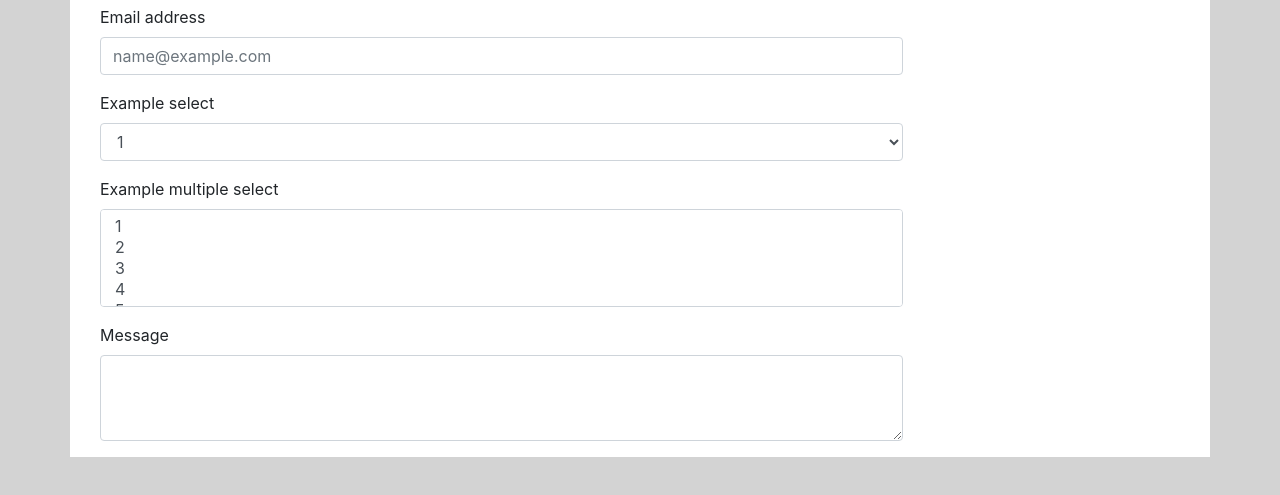
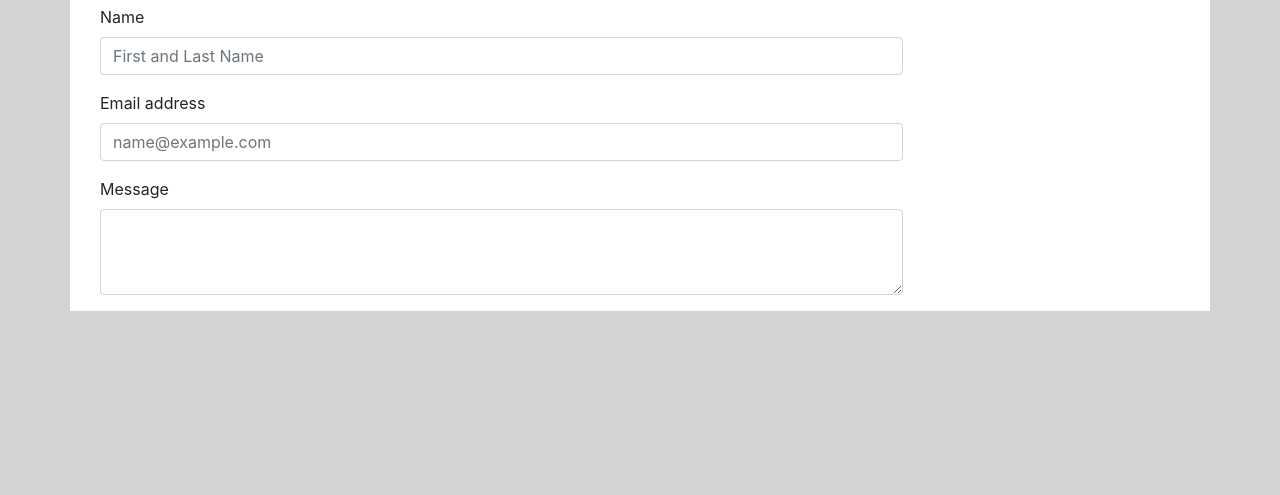
Before and after one commit to bridgetrshannon/Portfolio, a plain HTML site: page contact.html in a window 1280 px wide. Shown: the part 131-626 px from the top of the page. Drawn offline with nearby package versions, Linux system fonts and the light colour scheme.

Commit message:
Added correct placeholders for the form on the contacts page

```diff
--- a/contact.html
+++ b/contact.html
@@ -43,29 +43,14 @@
                     <!-- Form needs Name, email, message -->
                     <form>
                         <div class="form-group">
+                            <label for="formGroupExampleInput">Name</label>
+                            <input type="text" class="form-control" id="formGroupExampleInput" placeholder="First and Last Name">
+                          </div>
+                        <div class="form-group">
                           <label for="exampleFormControlInput1">Email address</label>
                           <input type="email" class="form-control" id="exampleFormControlInput1" placeholder="name@example.com">
                         </div>
                         <div class="form-group">
-                          <label for="exampleFormControlSelect1">Example select</label>
-                          <select class="form-control" id="exampleFormControlSelect1">
-                            <option>1</option>
-                            <option>2</option>
-                            <option>3</option>
-                            <option>4</option>
-                            <option>5</option>
-                          </select>
-                        </div>
-                        <div class="form-group">
-                          <label for="exampleFormControlSelect2">Example multiple select</label>
-                          <select multiple class="form-control" id="exampleFormControlSelect2">
-                            <option>1</option>
-                            <option>2</option>
-                            <option>3</option>
-                            <option>4</option>
-                            <option>5</option>
-                          </select>
-                        </div>
                         <div class="form-group">
                           <label for="exampleFormControlTextarea1">Message</label>
                           <textarea class="form-control" id="exampleFormControlTextarea1" rows="3"></textarea>
```
